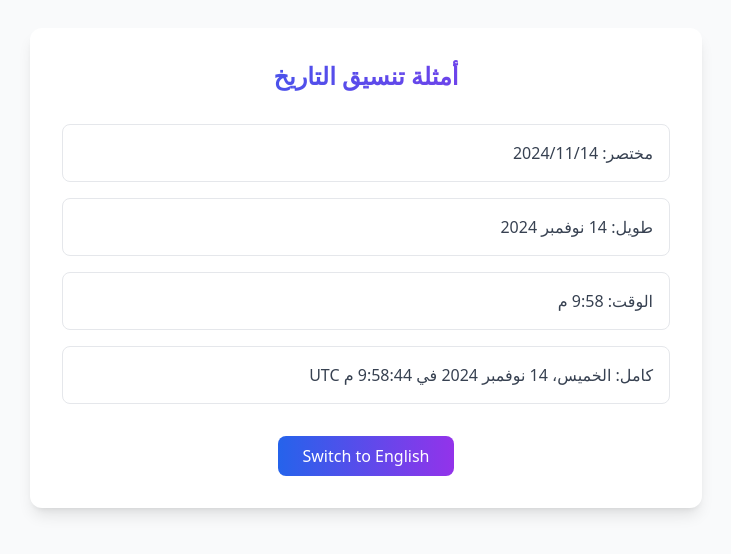
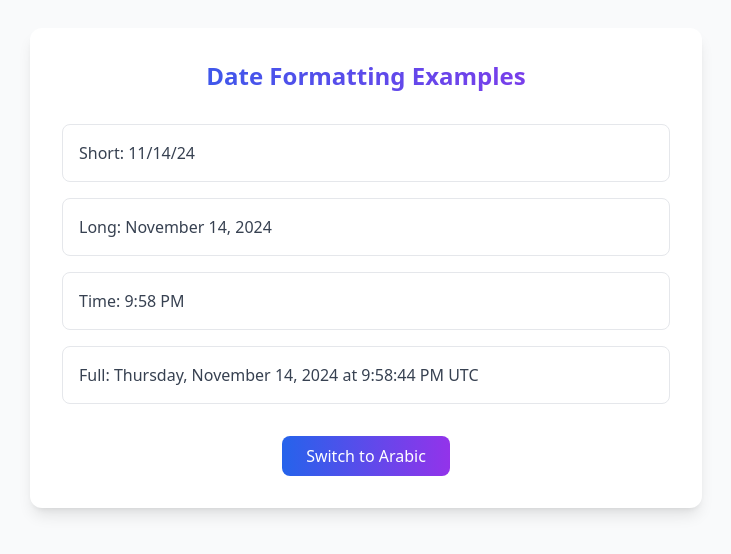
Before and after one commit to othmanekahtal/react-i18n-practical-guide, a React (Vite) app: page / in a window 1280 px wide. Shown: the part 132-686 px from the top of the page, without its empty margins (274-1005 px from the left). Built offline with nearby package versions, Linux system fonts and the light colour scheme.

Commit message:
feat: add persistance of preferred language

```diff
--- a/src/app/i18n.ts
+++ b/src/app/i18n.ts
@@ -14,15 +14,17 @@ import deAuth from "../locales/de/auth.json";
 import arCommon from "../locales/ar/common.json";
 import arValidation from "../locales/ar/validation.json";
 import arAuth from "../locales/ar/auth.json";
-
+const getStoredLanguage = () => {
+  const storedLanguage = localStorage.getItem("language");
+  return storedLanguage || navigator.language.split("-")[0];
+};
 i18n
   .use(LanguageDetector)
   .use(initReactI18next)
   .init({
     debug: true,
-    lng: "ar",
+    lng: getStoredLanguage(),
     fallbackLng: "en",
-
     // Define default namespace
     defaultNS: "common",
 
@@ -130,4 +132,8 @@ i18n
     },
   });
 
+i18n.on("languageChanged", (lng) => {
+  localStorage.setItem("language", lng);
+});
+
 export default i18n;
--- a/src/components/common/date-formats.tsx
+++ b/src/components/common/date-formats.tsx
@@ -2,8 +2,8 @@ import { useTranslation } from "react-i18next";
 
 export default function DateFormats() {
   const { t, i18n } = useTranslation();
-  const isRTL = i18n.language === "ar";
-
+  const isDir = i18n.dir();
+  const lang = i18n.language;
   const currentDate = new Date();
   const examples = [
     { type: "short", value: currentDate },
@@ -15,7 +15,7 @@ export default function DateFormats() {
   return (
     <div className="min-h-screen flex items-center justify-center bg-gray-50">
       <div
-        dir={isRTL ? "rtl" : "ltr"}
+        dir={isDir}
         className="max-w-2xl w-full mx-auto p-8 bg-white rounded-xl shadow-lg"
       >
         <div className="mb-8 text-center">
@@ -39,12 +39,12 @@ export default function DateFormats() {
 
         <div className="mt-8 text-center">
           <button
-            onClick={() => i18n.changeLanguage(isRTL ? "en" : "ar")}
+            onClick={() => i18n.changeLanguage(lang == "ar" ? "en" : "ar")}
             className="px-6 py-2 bg-gradient-to-r from-blue-600 to-purple-600 text-white rounded-lg
                      hover:from-blue-700 hover:to-purple-700 transition-all duration-300
                      focus:outline-none focus:ring-2 focus:ring-blue-500 focus:ring-offset-2"
           >
-            Switch to {isRTL ? "English" : "Arabic"}
+            Switch to {lang == "ar" ? "English" : "Arabic"}
           </button>
         </div>
       </div>
```
